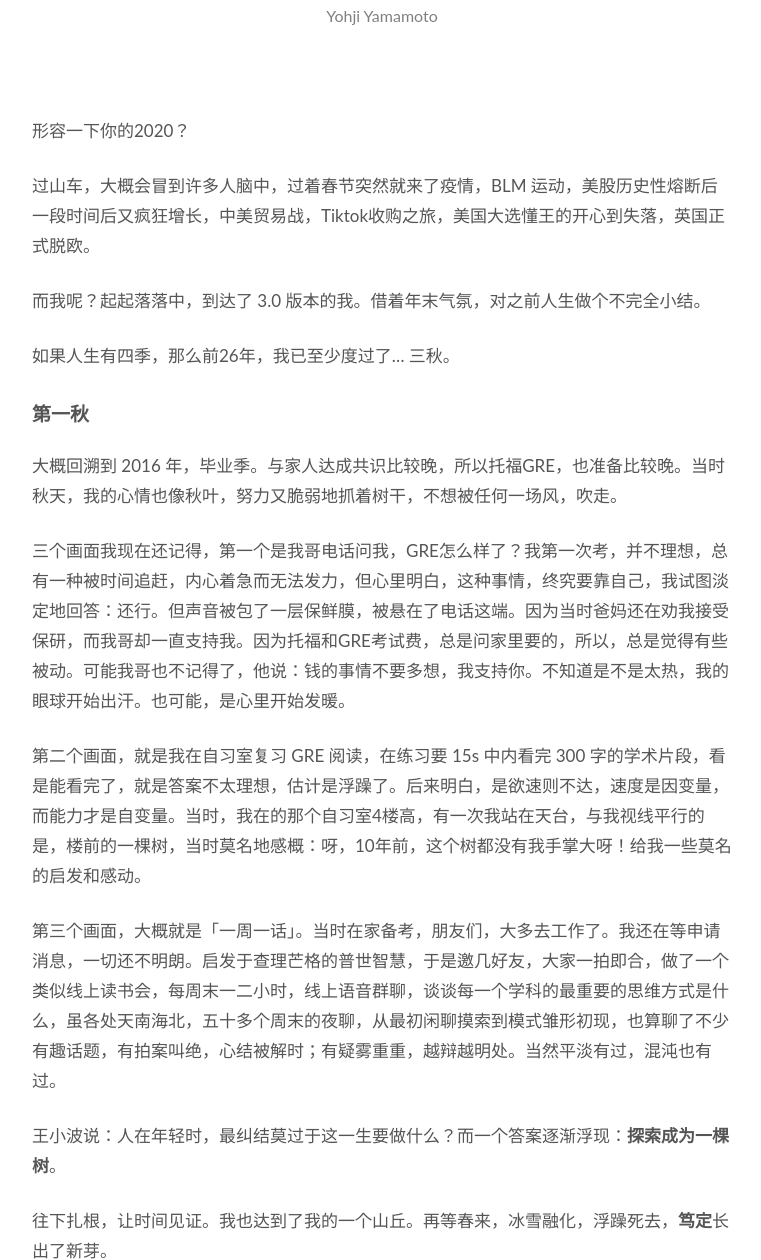
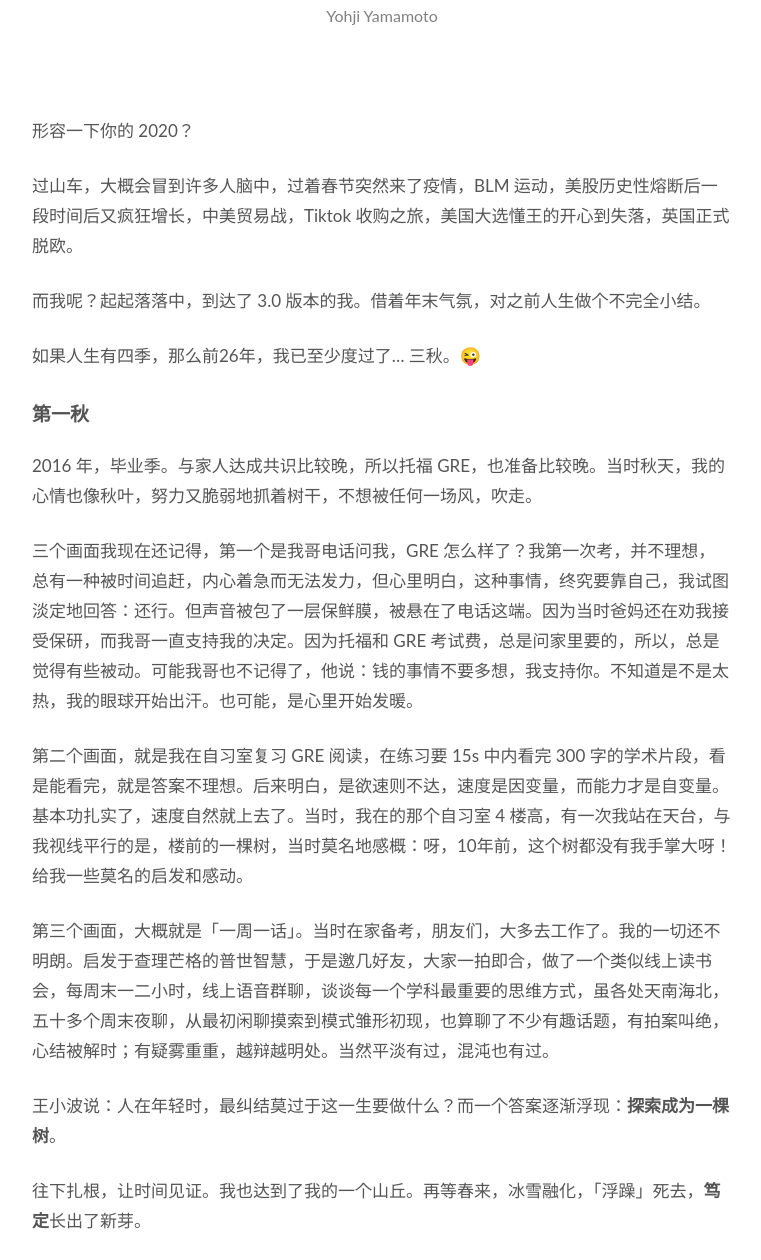
Before and after one commit to WillWang-X/willwang-x.github.io, a Jekyll site: the page built from _posts/blogs/2020-12-31-3-fall-and-rise.md, in a window 1280 px wide and 1400 px high, scrolled down 439 px, cut to the strip 140-1400 px from the top of the window. Shown: the whole strip, without its empty margins (258-1019 px from the left). Built offline with Jekyll 4.4.1, drawn with Linux system fonts in a browser that asks for light colours; some of the changed text lies outside the part shown.

Commit message:
Update for readability

```diff
--- a/_posts/blogs/2020-12-31-3-fall-and-rise.md
+++ b/_posts/blogs/2020-12-31-3-fall-and-rise.md
@@ -19,37 +19,37 @@
 <br>
 <br>
 
-形容一下你的2020？
+形容一下你的 2020？
 
-过山车，大概会冒到许多人脑中，过着春节突然就来了疫情，BLM 运动，美股历史性熔断后一段时间后又疯狂增长，中美贸易战，Tiktok收购之旅，美国大选懂王的开心到失落，英国正式脱欧。
+过山车，大概会冒到许多人脑中，过着春节突然来了疫情，BLM 运动，美股历史性熔断后一段时间后又疯狂增长，中美贸易战，Tiktok 收购之旅，美国大选懂王的开心到失落，英国正式脱欧。
 
 而我呢？起起落落中，到达了 3.0 版本的我。借着年末气氛，对之前人生做个不完全小结。
 
-如果人生有四季，那么前26年，我已至少度过了... 三秋。
+如果人生有四季，那么前26年，我已至少度过了... 三秋。😜
 
 ## 第一秋
 
-大概回溯到 2016 年，毕业季。与家人达成共识比较晚，所以托福GRE，也准备比较晚。当时秋天，我的心情也像秋叶，努力又脆弱地抓着树干，不想被任何一场风，吹走。
+2016 年，毕业季。与家人达成共识比较晚，所以托福 GRE，也准备比较晚。当时秋天，我的心情也像秋叶，努力又脆弱地抓着树干，不想被任何一场风，吹走。
 
-三个画面我现在还记得，第一个是我哥电话问我，GRE怎么样了？我第一次考，并不理想，总有一种被时间追赶，内心着急而无法发力，但心里明白，这种事情，终究要靠自己，我试图淡定地回答：还行。但声音被包了一层保鲜膜，被悬在了电话这端。因为当时爸妈还在劝我接受保研，而我哥却一直支持我。因为托福和GRE考试费，总是问家里要的，所以，总是觉得有些被动。可能我哥也不记得了，他说：钱的事情不要多想，我支持你。不知道是不是太热，我的眼球开始出汗。也可能，是心里开始发暖。
+三个画面我现在还记得，第一个是我哥电话问我，GRE 怎么样了？我第一次考，并不理想，总有一种被时间追赶，内心着急而无法发力，但心里明白，这种事情，终究要靠自己，我试图淡定地回答：还行。但声音被包了一层保鲜膜，被悬在了电话这端。因为当时爸妈还在劝我接受保研，而我哥一直支持我的决定。因为托福和 GRE 考试费，总是问家里要的，所以，总是觉得有些被动。可能我哥也不记得了，他说：钱的事情不要多想，我支持你。不知道是不是太热，我的眼球开始出汗。也可能，是心里开始发暖。
 
-第二个画面，就是我在自习室复习 GRE 阅读，在练习要 15s 中内看完 300 字的学术片段，看是能看完了，就是答案不太理想，估计是浮躁了。后来明白，是欲速则不达，速度是因变量，而能力才是自变量。当时，我在的那个自习室4楼高，有一次我站在天台，与我视线平行的是，楼前的一棵树，当时莫名地感概：呀，10年前，这个树都没有我手掌大呀！给我一些莫名的启发和感动。
+第二个画面，就是我在自习室复习 GRE 阅读，在练习要 15s 中内看完 300 字的学术片段，看是能看完，就是答案不理想。后来明白，是欲速则不达，速度是因变量，而能力才是自变量。基本功扎实了，速度自然就上去了。当时，我在的那个自习室 4 楼高，有一次我站在天台，与我视线平行的是，楼前的一棵树，当时莫名地感概：呀，10年前，这个树都没有我手掌大呀！给我一些莫名的启发和感动。
 
-第三个画面，大概就是「一周一话」。当时在家备考，朋友们，大多去工作了。我还在等申请消息，一切还不明朗。启发于查理芒格的普世智慧，于是邀几好友，大家一拍即合，做了一个类似线上读书会，每周末一二小时，线上语音群聊，谈谈每一个学科的最重要的思维方式是什么，虽各处天南海北，五十多个周末的夜聊，从最初闲聊摸索到模式雏形初现，也算聊了不少有趣话题，有拍案叫绝，心结被解时；有疑雾重重，越辩越明处。当然平淡有过，混沌也有过。
+第三个画面，大概就是「一周一话」。当时在家备考，朋友们，大多去工作了。我的一切还不明朗。启发于查理芒格的普世智慧，于是邀几好友，大家一拍即合，做了一个类似线上读书会，每周末一二小时，线上语音群聊，谈谈每一个学科最重要的思维方式，虽各处天南海北，五十多个周末夜聊，从最初闲聊摸索到模式雏形初现，也算聊了不少有趣话题，有拍案叫绝，心结被解时；有疑雾重重，越辩越明处。当然平淡有过，混沌也有过。
 
 王小波说：人在年轻时，最纠结莫过于这一生要做什么？而一个答案逐渐浮现：**探索成为一棵树**。
 
-往下扎根，让时间见证。我也达到了我的一个山丘。再等春来，冰雪融化，浮躁死去，**笃定**长出了新芽。
+往下扎根，让时间见证。我也达到了我的一个山丘。再等春来，冰雪融化，「浮躁」死去，**笃定**长出了新芽。
 
 ## 第二秋
 
-时间来了 2018 年，又是一个毕业季，硕士毕业。找工作也是一波三折。
+2018 年，又是一个毕业季，硕士。找工作一波三折。
 
 那段时间前后，有日日夜夜「刷题小组」，声音在耳畔响起：
 
 * “这个算法，是有名有姓的…”
 * “不对，是这样的…(开始飙语速)”
-* “我觉得这个做法有问题，你试试这个test case…”
+* “我觉得这个做法有问题，你试试这个 test case…”
 * “我传了单例模式… 推荐你一个东西，你一定喜欢…”
 * “来，我讲一下面试题…” <br>
 <br>
@@ -71,23 +71,25 @@
 
 那段时间，也让我想明白了我的[一生所爱](https://willwang.cc/2019/01/life-README)，定义了**我的树是什么**。
 
-在2019年夏日到来之前，达到了第二个山丘，迷惘消散了，而那个夏天的阳光太过美好。
+在2019年夏日到来之前，到达了第二个山丘，「迷惘」消散了，而阳光太过美好。
 
 ## 第三秋
 
-最后，2020 年，一个历史性的一年。西雅图漫长的冬日，加上 WFH 的政策，就是逼迫你在暗淡里，还在呆在暗淡处。有一段时间都有点，物理隔绝的感觉，整天呆在电脑前，废寝忘食，黑白颠倒，感觉完全忘记了物理世界是一种怎样的感受。
+2020 年，历史性的一年。西雅图漫长冬日，加上 WFH 政策，就是逼迫你在暗淡里，还呆在暗淡处。有一段时间都有点，物理隔绝的感觉，整天呆在电脑前，废寝忘食，黑白颠倒，感觉完全忘记了物理世界是一种怎样的感受。
 
 像是上了一辆不靠站的车，在穿越漫长又漫长，昏暗接着昏暗的隧道，视野窄化在了小房间的电脑前，无暇顾及隧道外的世界。事后想想，大概是进入了「稀缺心态」，如 《Scarcity: Why Having Too Little Means So Much》 书中所描的那样: 「稀缺会俘获我们的大脑，渐渐让我们失去认知能力和执行控制力，变得更加愚笨和冲动。」
 
-后来骑单车，和朋友的「一周一园」带给我了许多治愈。最最最重要的是我终于搭建好了我的 [workflow 1.0](https://github.com/willwang-x/workflow)，找到了**长期稳定高效给我的树传输养分的方式**。恰好也遇到了想要一起交流的小伙伴，疫情期间开着的 Starbucks Reserve 简直是我的 lifesaver。在我能够完全治愈前，不得不感谢星巴克。
+后来骑单车，和朋友的「一周一园」带给我了许多治愈。最最最重要的是我终于搭建好了我的 [workflow 1.0](https://github.com/willwang-x/workflow)，找到了**长期稳定高效给我的树传输养分的方式**。恰好也遇到了可以交流的小伙伴，在疫情期间依然可以 dine in 的 Starbucks Reserve。在我能够完全治愈前，感谢星巴克给了我与世界的物理连接。
 
-在这个秋末冬初，到达了第三个山丘，找到了我的安全感和信心，「笃定」也开出了一朵小红花。
+在这个秋末冬初，我也到达了第三个山丘，重建了安全感和信心，「笃定」也开出了一朵小红花。
 
 ## 小结
 
-再回首，发现其实我是从 Why，What，走到了 How。从有了方向 —— 想成为一棵树，到清晰定义树是什么，再到想明白了方法论，如何成为一棵树。Life is a journey!
+再回首，发现其实我是从 Why，What，走到了 How。从有了方向 —— 想成为一棵树，到清晰树的定义，再到想明白了方法论，如何成为一棵树。
 
-2021，我来了。
+Life is a journey!
+
+2021, Here Comes Me of a version 3.0!
 
 <br>
 <br>
```
Also changed, not shown: other parts of _posts/blogs/2020-12-31-3-fall-and-rise.md (+2 -2 lines).
